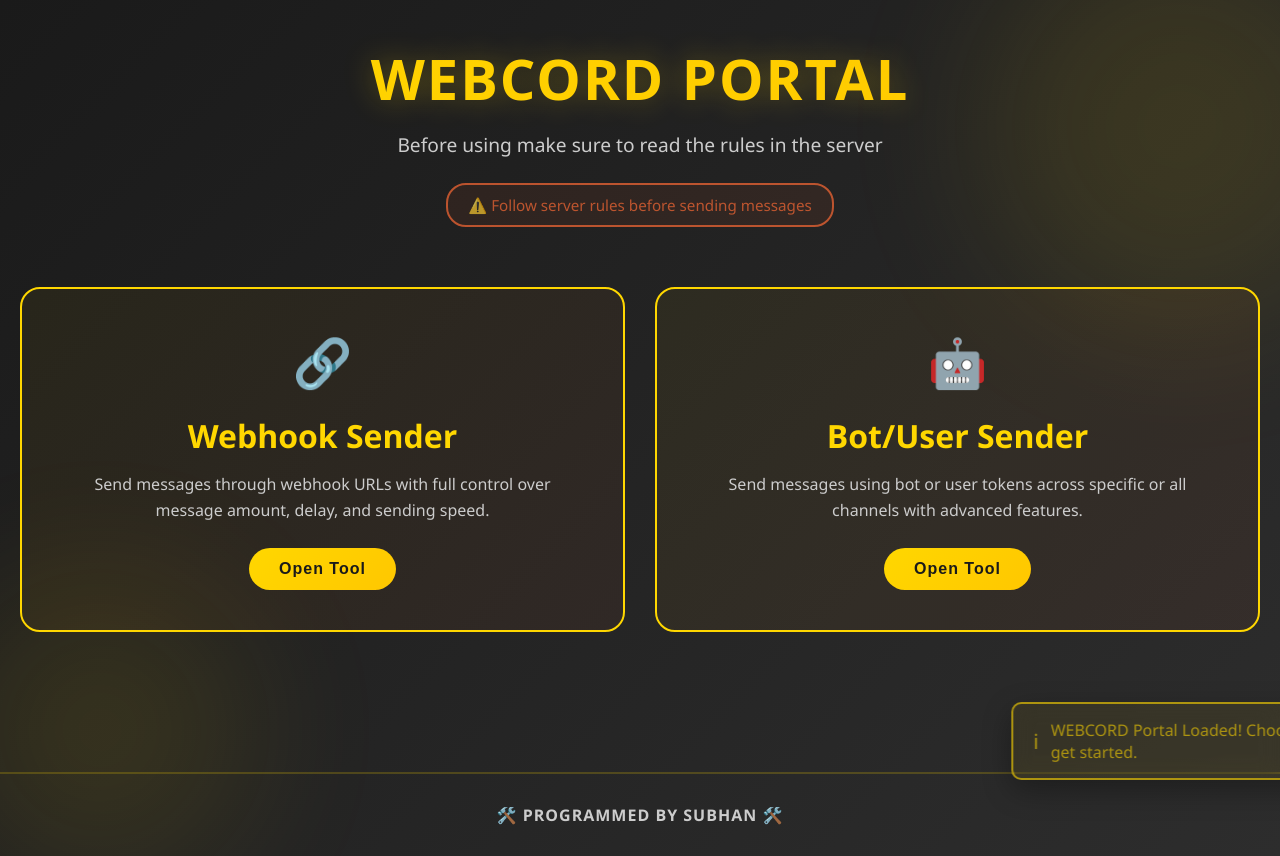
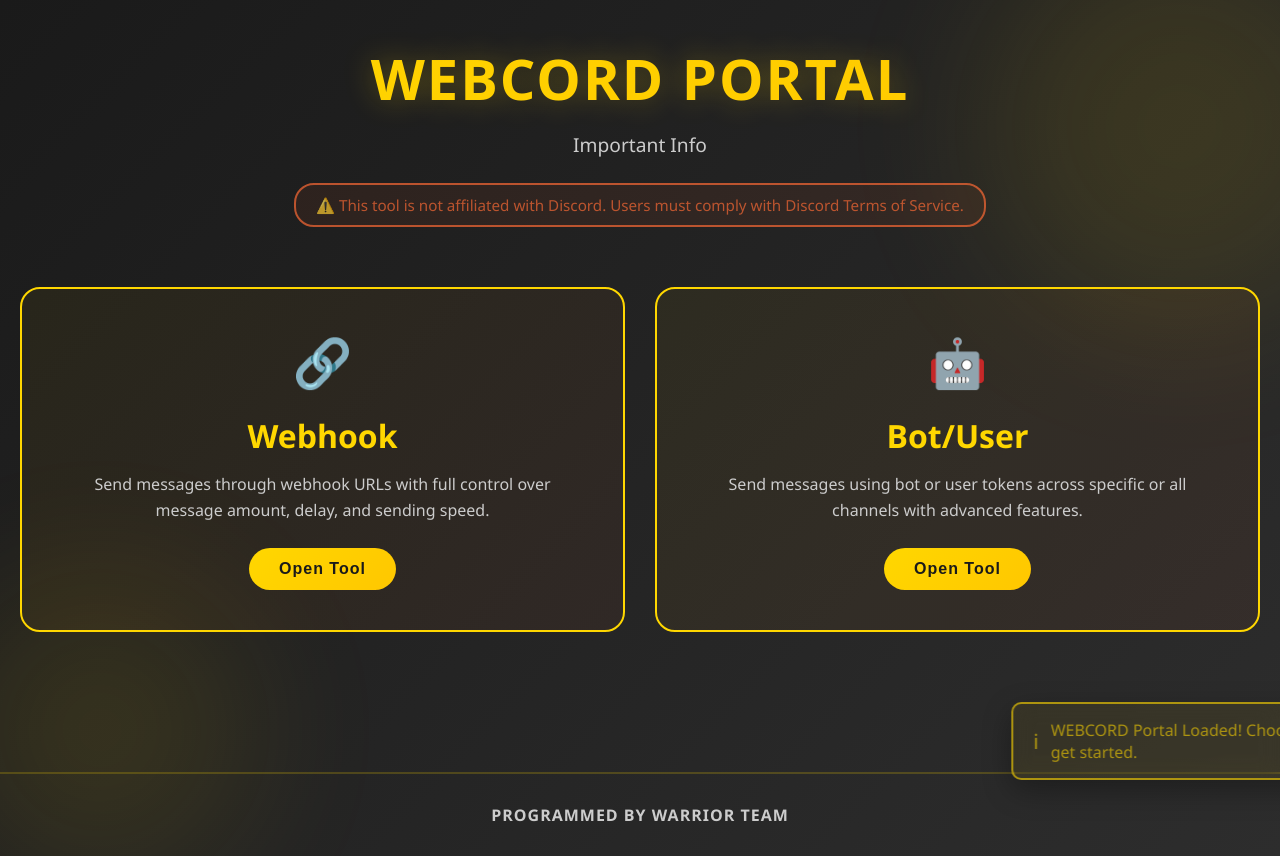
Before and after one commit to errorayu498-ship-it/Webcord-v2-Grok, a website: page index.html in a window 1280 px wide. Drawn offline with Linux system fonts and the light colour scheme.

Commit message:
Update index.html

```diff
--- a/index.html
+++ b/index.html
@@ -654,15 +654,16 @@
             <div id="mainPage" class="tool-page active">
                 <div class="header">
                     <h1>WEBCORD PORTAL</h1>
-                    <p>Before using make sure to read the rules in the server</p>
-                    <div class="rules-note">⚠️ Follow server rules before sending messages</div>
+                    <p>Important Info</p>
+                    <div class="rules-note">⚠️ This tool is not affiliated with Discord.
+Users must comply with Discord Terms of Service.</div>
                 </div>
 
                 <div class="menu-container">
                     <!-- Webhook Sender Card -->
                     <div class="menu-card">
                         <div class="menu-card-icon">🔗</div>
-                        <h2>Webhook Sender</h2>
+                        <h2>Webhook</h2>
                         <p>Send messages through webhook URLs with full control over message amount, delay, and sending speed.</p>
                         <button class="open-tool-btn" onclick="goToTool('webhookPage')">Open Tool</button>
                     </div>
@@ -670,7 +671,7 @@
                     <!-- Bot/User Sender Card -->
                     <div class="menu-card">
                         <div class="menu-card-icon">🤖</div>
-                        <h2>Bot/User Sender</h2>
+                        <h2>Bot/User</h2>
                         <p>Send messages using bot or user tokens across specific or all channels with advanced features.</p>
                         <button class="open-tool-btn" onclick="goToTool('botPage')">Open Tool</button>
                     </div>
@@ -682,7 +683,7 @@
                 <button class="back-button" onclick="goToTool('mainPage')">← Back to Main</button>
 
                 <div class="tool-container">
-                    <h2>🔗 Webhook Sender</h2>
+                    <h2>WEBHOOK SENDER</h2>
 
                     <div class="input-group">
                         <label>Webhook URL</label>
@@ -736,18 +737,18 @@
                 <button class="back-button" onclick="goToTool('mainPage')">← Back to Main</button>
 
                 <div class="tool-container">
-                    <h2>🤖 Bot/User Sender</h2>
+                    <h2>BOT/USER SENDER</h2>
 
                     <div class="input-group">
-                        <label>Token(s) - Single or Bulk</label>
+                        <label>Token - Single or Bulk</label>
                         <textarea id="botTokens" placeholder="Enter token(s) here. One per line for bulk adding..."></textarea>
                     </div>
 
                     <div class="token-list" id="tokenList"></div>
 
                     <div class="input-group">
-                        <label>Channel ID (Leave empty to auto-detect)</label>
-                        <input type="text" id="botChannel" placeholder="Leave empty for auto-detection or enter channel ID..." />
+                        <label>Channel ID (Leave empty to all channels)</label>
+                        <input type="text" id="botChannel" placeholder="Channel ID..." />
                     </div>
 
                     <div class="input-group">
@@ -775,7 +776,7 @@
                     </div>
 
                     <div class="buttons-container">
-                        <button class="btn btn-primary" onclick="addBotToken()">Add Token(s)</button>
+                        <button class="btn btn-primary" onclick="addBotToken()">Add Token</button>
                         <button class="btn btn-primary" onclick="sendBotSingle()">Send 1 Message</button>
                         <button class="btn btn-success" id="botStartBtn" onclick="sendBotBulk()">Start</button>
                         <button class="btn btn-danger" id="botStopBtn" onclick="stopBotSending()" disabled>Stop</button>
@@ -796,7 +797,7 @@
 
         <!-- Footer -->
         <div class="footer">
-            <p>🛠️ PROGRAMMED BY SUBHAN 🛠️</p>
+            <p>PROGRAMMED BY WARRIOR TEAM</p>
         </div>
     </div>
 
```
